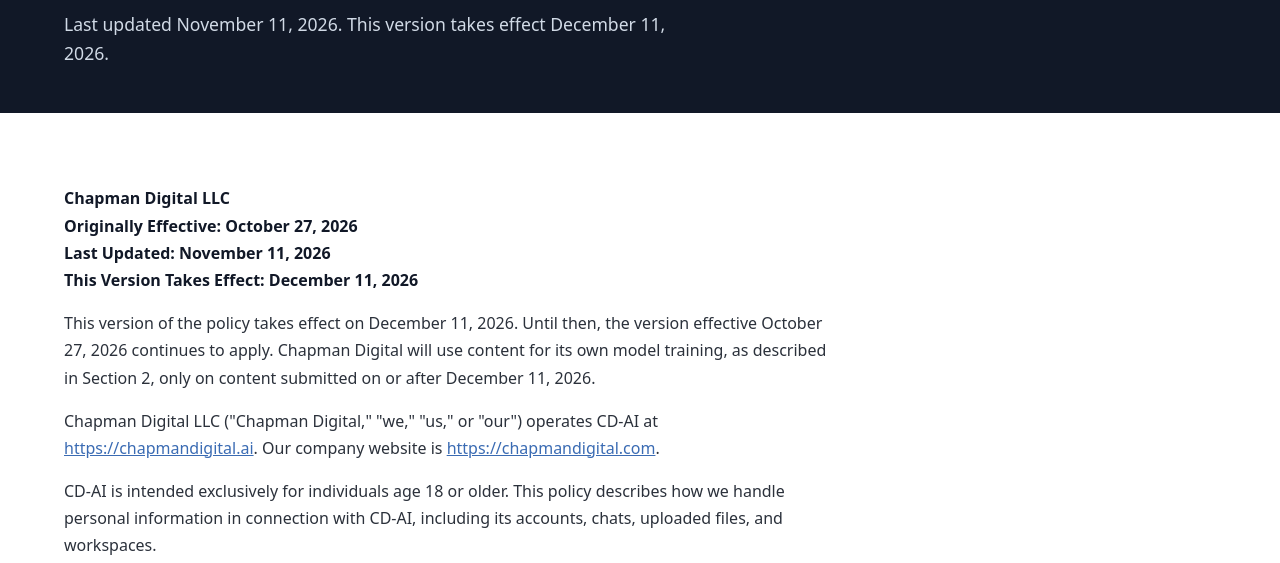
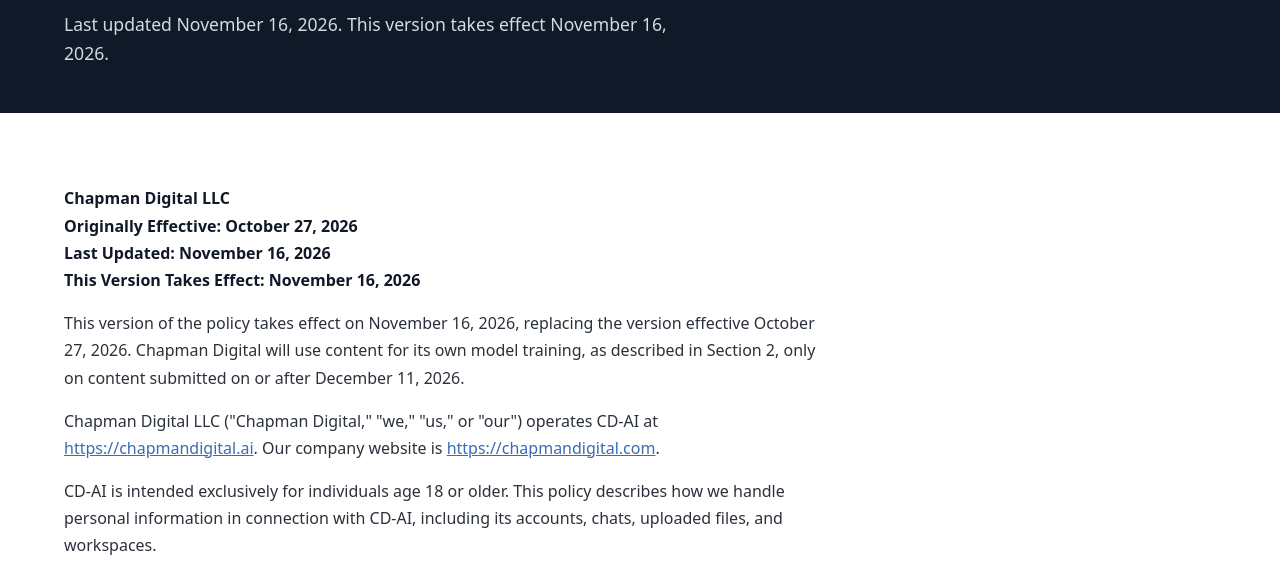
Before and after one commit to chapman-digital/legal.chapmandigital.ai, an Astro site: page /privacy in a window 1280 px wide. Shown: the part 237-800 px from the top of the page. Built offline with nearby package versions, Linux system fonts and the light colour scheme; Astro itself is replaced by a stand-in of ours.

Commit message:
Make CD-AI privacy policy effective November 16, 2026
Moves the effective date from December 11 to November 16, 2026. Own model training still applies only to content submitted on or after December 11, 2026, preserving the notice period given on November 11.

Co-Authored-By: Claude Opus 5.5 <noreply@anthropic.com>
Claude-Session: https://claude.ai/code/session_014xwyjZ9uzUG9DuoFoiARx9

```diff
--- a/src/content/docs/privacy.mdx
+++ b/src/content/docs/privacy.mdx
@@ -1,15 +1,15 @@
 ---
 title: "CD-AI Privacy Policy"
 description: "How Chapman Digital handles personal information in CD-AI, including accounts, chats, uploaded files, and workspaces."
-updated: "Last updated November 11, 2026. This version takes effect December 11, 2026."
+updated: "Last updated November 16, 2026. This version takes effect November 16, 2026."
 ---
 
 **Chapman Digital LLC**
 **Originally Effective: October 27, 2026**
-**Last Updated: November 11, 2026**
-**This Version Takes Effect: December 11, 2026**
+**Last Updated: November 16, 2026**
+**This Version Takes Effect: November 16, 2026**
 
-This version of the policy takes effect on December 11, 2026. Until then, the version effective October 27, 2026 continues to apply. Chapman Digital will use content for its own model training, as described in Section 2, only on content submitted on or after December 11, 2026.
+This version of the policy takes effect on November 16, 2026, replacing the version effective October 27, 2026. Chapman Digital will use content for its own model training, as described in Section 2, only on content submitted on or after December 11, 2026.
 
 Chapman Digital LLC ("Chapman Digital," "we," "us," or "our") operates CD-AI at [https://chapmandigital.ai](https://chapmandigital.ai). Our company website is [https://chapmandigital.com](https://chapmandigital.com).
 
@@ -71,7 +71,7 @@ Some models on CD-AI are custom models we build on top of external AI services.
 
 ### Our model training
 
-Chapman Digital may use your prompts, uploaded content, generated responses, ratings, and feedback to train, fine-tune, and evaluate AI models, including custom models such as Triavera AI. CD-AI does not currently offer an opt-out from this use. Do not submit content you do not want used this way.
+Chapman Digital may use your prompts, uploaded content, generated responses, ratings, and feedback to train, fine-tune, and evaluate AI models, including custom models such as Triavera AI. This use applies only to content submitted on or after December 11, 2026. CD-AI does not currently offer an opt-out from this use. Do not submit content you do not want used this way.
 
 ### External provider training
 
```
